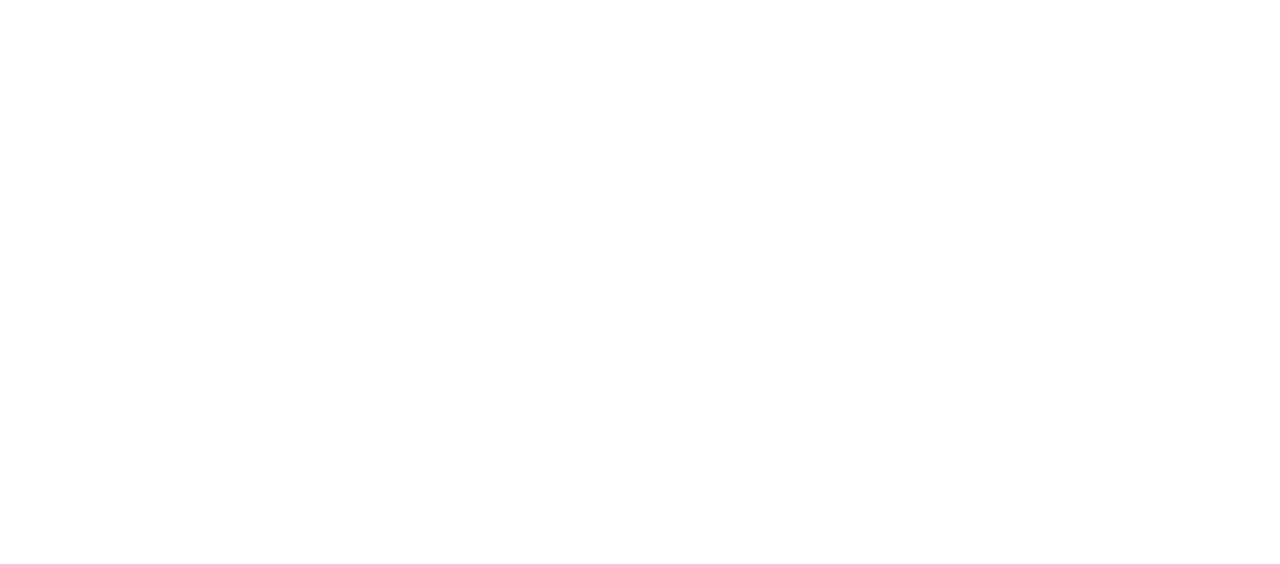
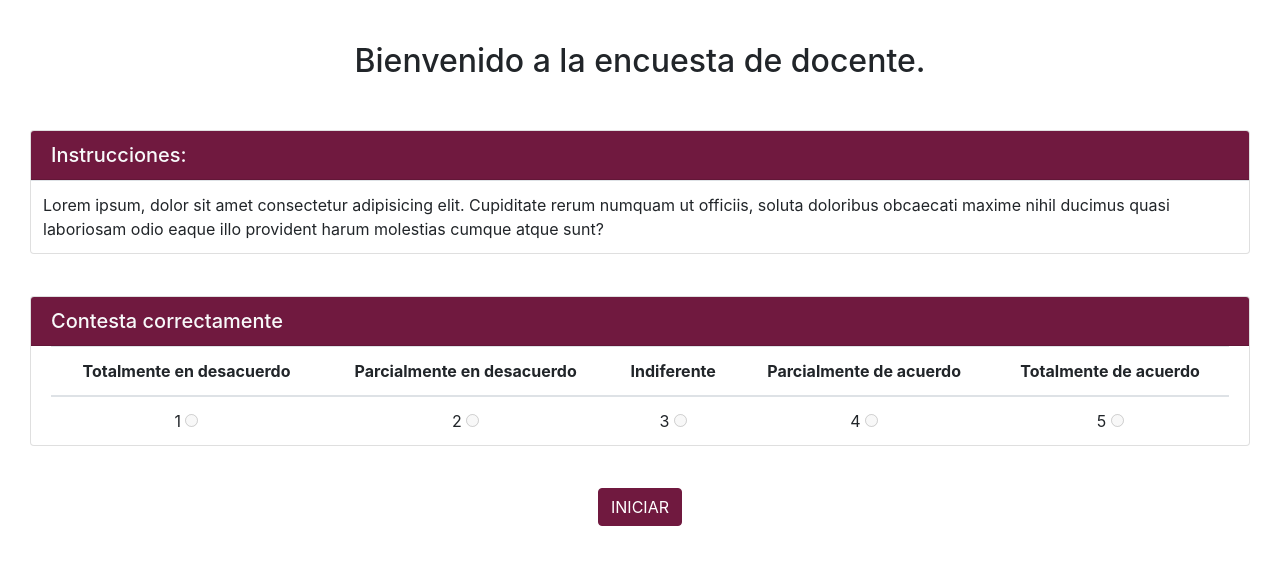
Before and after one commit to desarrollowebp/SIIT, an Angular app: page /evaluacionDocente/introduccion in a window 1280 px wide. Before the commit this address led to /. Shown: the top 564 px of the page. Built offline with nearby package versions, Linux system fonts and the light colour scheme.

Commit message:
Se creo componente de introduccion y se añadio codigo del maquetado

```diff
--- a/src/app/app.module.ts
+++ b/src/app/app.module.ts
@@ -21,6 +21,7 @@ import { ExtraescolarComponent } from './extraescolar/extraescolar.component';
 import { EvaluacionDocenteComponent } from './evaluacion-docente/evaluacion-docente.component';
 import { AuditoriaServicioComponent } from './auditoria-servicio/auditoria-servicio.component';
 import { ListaModulosComponent } from './lista-modulos/lista-modulos.component';
+import { EvaluacionDocenteIntroduccionComponent } from './evaluacion-docente-introduccion/evaluacion-docente-introduccion.component';
 
 const routes:Routes = [
   { path: '', component: ListaModulosComponent },
@@ -40,6 +41,7 @@ const routes:Routes = [
   { path: 'gruposCargados', component: GruposCargadosComponent },
   { path: 'extraescolar', component: ExtraescolarComponent },
   { path: 'evaluacionDocente', component: EvaluacionDocenteComponent },
+  { path: 'evaluacionDocente/introduccion', component: EvaluacionDocenteIntroduccionComponent },
   { path: 'auditoriaServicio', component: AuditoriaServicioComponent }
 ]
 
@@ -64,6 +66,7 @@ const routes:Routes = [
     EvaluacionDocenteComponent,
     AuditoriaServicioComponent,
     ListaModulosComponent,
+    EvaluacionDocenteIntroduccionComponent,
   ],
   imports: [
     BrowserModule,
--- /dev/null
+++ b/src/app/evaluacion-docente-introduccion/evaluacion-docente-introduccion.component.css
@@ -0,0 +1,32 @@
+.bg-guinda {
+	background-color: #70193f;
+}
+
+.btn-guinda {
+	color: #fff;
+	background-color: #70193f;
+	border-color: #70193f;
+}
+
+.row {
+	margin: 42px 0;
+}
+
+.ui-table-wrapper {
+	display: block;
+	position: relative;
+}
+
+.ui-table-sm {
+	display: none;
+}
+
+@media (max-width: 720px) {
+	.ui-table-big {
+		display: none;
+	}
+
+	.ui-table-sm {
+		display: table;
+	}
+}
--- /dev/null
+++ b/src/app/evaluacion-docente-introduccion/evaluacion-docente-introduccion.component.html
@@ -0,0 +1,118 @@
+<div class="container-fluid">
+  <div class="row">
+    <div class="col-12">
+      <h2 class="text-center">Bienvenido a la encuesta de docente.</h2>
+    </div>
+  </div>
+
+  <div class="row">
+    <div class="col-12">
+      <div class="card">
+        <div class="card-header bg-guinda">
+          <h5 class="card-title text-light mb-0">Instrucciones:</h5>
+        </div>
+        <table class="table mb-0">
+          <tbody>
+            <tr>
+              <td>
+                Lorem ipsum, dolor sit amet consectetur adipisicing elit. Cupiditate rerum numquam ut officiis, soluta doloribus obcaecati maxime nihil ducimus quasi laboriosam odio eaque illo provident harum molestias cumque atque sunt?
+              </td>
+            </tr>
+          </tbody>
+        </table>
+      </div>
+    </div>
+  </div>
+
+  <div class="row">
+    <div class="col-12">
+      <div class="card">
+        <div class="card-header bg-guinda text-light">
+          <h5 class="mb-0">Contesta correctamente</h5>
+        </div>
+        <div class="ui-table-wrapper card-body table-responsive-md pt-0 pb-0">
+          <table class="ui-table-big table text-center mb-0">
+            <thead>
+              <tr>
+                <th>Totalmente en desacuerdo</th>
+                <th>Parcialmente en desacuerdo</th>
+                <th>Indiferente</th>
+                <th>Parcialmente de acuerdo</th>
+                <th>Totalmente de acuerdo</th>
+              </tr>
+            </thead>
+            <tbody>
+              <tr>
+                <td>
+                  1 <input type="radio" disabled>
+                </td>
+                <td>
+                  2 <input type="radio" disabled>
+                </td>
+                <td>
+                  3 <input type="radio" disabled>
+                </td>
+                <td>
+                  4 <input type="radio" disabled>
+                </td>
+                <td>
+                  5 <input type="radio" disabled>
+                </td>
+              </tr>
+            </tbody>
+          </table>
+          <table class="ui-table-sm table text-center mb-0">
+            <tbody>
+              <tr>
+                <th>Totalmente en desacuerdo</th>
+              </tr>
+              <tr>
+                <td>
+                  1 <input type="radio" disabled>
+                </td>
+              </tr>
+              <tr>
+                <th>Parcialmente en desacuerdo</th>
+              </tr>
+              <tr>
+                <td>
+                  2 <input type="radio" disabled>
+                </td>
+              </tr>
+              <tr>
+                <th>Indiferente</th>
+              </tr>
+              <tr>
+                <td>
+                  3 <input type="radio" disabled>
+                </td>
+              </tr>
+              <tr>
+                <th>Parcialmente de acuerdo</th>
+              </tr>
+              <tr>
+                <td>
+                  4 <input type="radio" disabled>
+                </td>
+              </tr>
+              <tr>
+                <th>Totalmente de acuerdo</th>
+              </tr>
+              <tr>
+                <td>
+                  5 <input type="radio" disabled>
+                </td>
+              </tr>
+            </tbody>
+          </table>
+        </div>
+      </div>
+    </div>
+  </div>
+
+  <div class="row">
+    <div class="col-12 text-center">
+      <button type="button" class="btn btn-guinda" routerLink="/evaluacionDocente">INICIAR</button>
+    </div>
+  </div>
+</div>
--- /dev/null
+++ b/src/app/evaluacion-docente-introduccion/evaluacion-docente-introduccion.component.ts
@@ -0,0 +1,15 @@
+import { Component, OnInit } from '@angular/core';
+
+@Component({
+  selector: 'app-evaluacion-docente-introduccion',
+  templateUrl: './evaluacion-docente-introduccion.component.html',
+  styleUrls: ['./evaluacion-docente-introduccion.component.css']
+})
+export class EvaluacionDocenteIntroduccionComponent implements OnInit {
+
+  constructor() { }
+
+  ngOnInit() {
+  }
+
+}
--- a/src/app/evaluacion-docente/evaluacion-docente.component.html
+++ b/src/app/evaluacion-docente/evaluacion-docente.component.html
@@ -1,3 +1,36 @@
-<p>
-  evaluacion-docente si funciona, y parece que bajaste los cambios correctamente!
-</p>
+<div class="container-fluid">
+  <div class="row">
+    <div class="col-12">
+      <div class="card" *ngFor="let pregunta of preguntas">
+        <div class="card-header bg-guinda text-light">
+          <h4 class="mb-0">{{pregunta}}</h4>
+        </div>
+        <div class="ui-table-wrapper card-body table-responsive-md pt-0 pb-0">
+          <table class="ui-table-big table text-center mb-0">
+            <tbody>
+              <tr *ngFor="let maestro of maestros">
+                <th>{{maestro.materia}}</th>
+                <th>{{maestro.nombre}}</th>
+                <td>
+                  1 <input type="radio">
+                </td>
+                <td>
+                  2 <input type="radio">
+                </td>
+                <td>
+                  3 <input type="radio">
+                </td>
+                <td>
+                  4 <input type="radio">
+                </td>
+                <td>
+                  5 <input type="radio">
+                </td>
+              </tr>
+            </tbody>
+          </table>
+        </div>
+      </div>
+    </div>
+  </div>
+</div>
--- a/src/app/evaluacion-docente/evaluacion-docente.component.ts
+++ b/src/app/evaluacion-docente/evaluacion-docente.component.ts
@@ -12,4 +12,14 @@ export class EvaluacionDocenteComponent implements OnInit {
   ngOnInit() {
   }
 
+  preguntas = [
+    'Cuando?',
+    'Donde?',
+    'Quien?',
+  ]
+  maestros = [
+    {nombre: 'Sofia', materia: 'Estadistica'},
+    {nombre: 'Miguel', materia: 'Historia'},
+    {nombre: 'Betty', materia: 'Teoria Lineal'},
+  ]
 }
--- a/src/app/lista-modulos/lista-modulos.component.html
+++ b/src/app/lista-modulos/lista-modulos.component.html
@@ -27,7 +27,7 @@
         <li><a routerLink="horarioReinscripcion">Horario Reinscripcion</a></li>
         <li><a routerLink="gruposCargados">Grupos Cargados</a></li>
         <li><a routerLink="extraescolar">Extraescolar</a></li>
-        <li><a routerLink="evaluacionDocente">Evaluacion Docente</a></li>
+        <li><a routerLink="evaluacionDocente/introduccion">Evaluacion Docente</a></li>
         <li><a routerLink="auditoriaServicio">Auditoria Servicio</a></li>
       </ul>
     </div>
```
Also changed, not shown: 1 other file (tests, documents, lock files or other folders).
